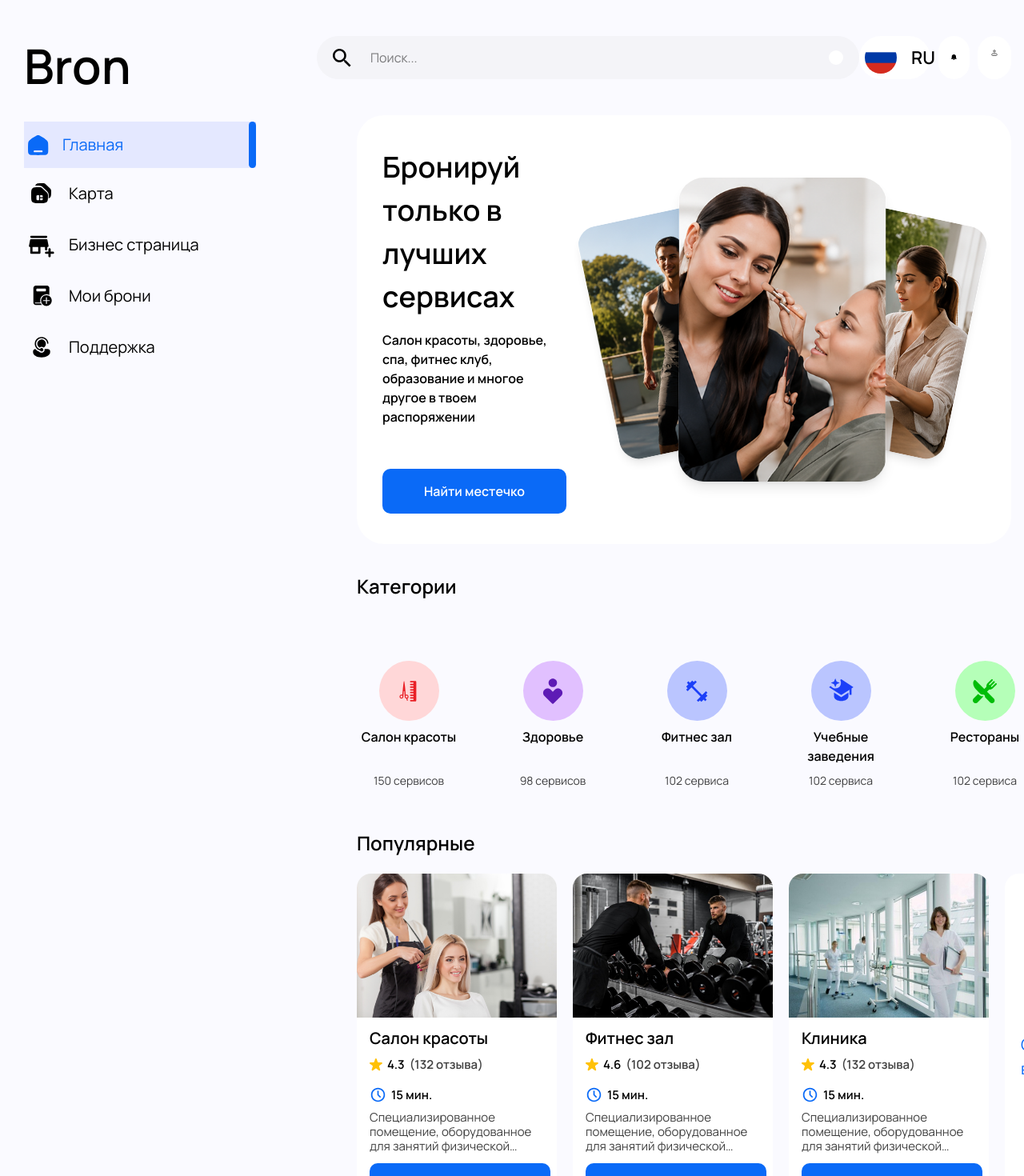
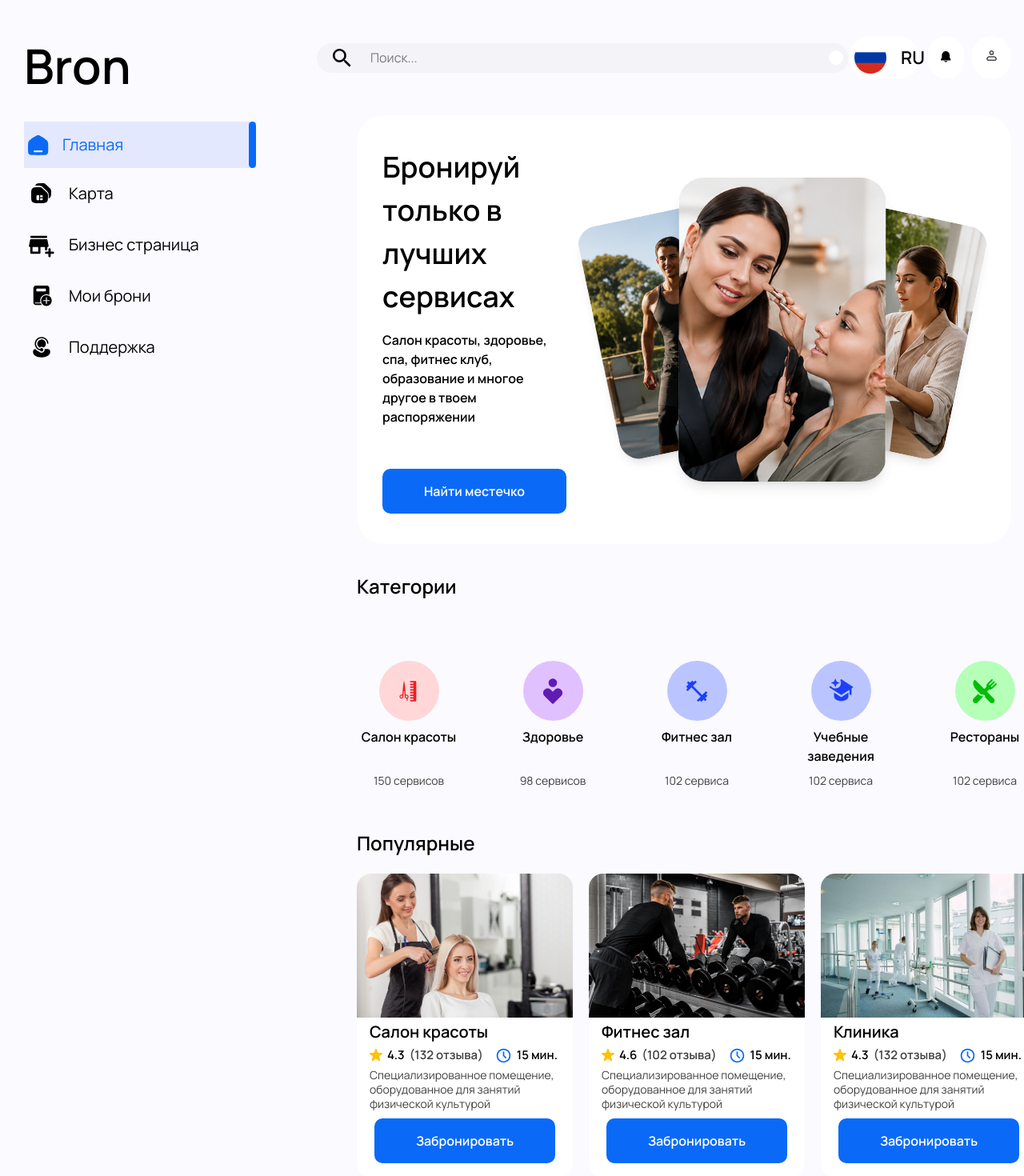
Before and after one commit to rgxzlol/Bron-frontend, a Next.js app: page / in a window 1280 px wide. Shown: the top 1470 px of the page at 80% size. Built offline with nearby package versions, Linux system fonts and the light colour scheme.

Commit message:
fix something in geo and main pages

```diff
--- a/src/components/features/home/Popular.tsx
+++ b/src/components/features/home/Popular.tsx
@@ -18,7 +18,7 @@ export default function Popular() {
           <Link
             key={place.id}
             href={routes.home}
-            className="flex w-full min-w-[250px] flex-1 flex-col overflow-hidden rounded-[18px] bg-white"
+            className="flex w-full min-w-[270px] flex-1 flex-col overflow-hidden rounded-[18px] bg-white"
           >
             <Image
               className="h-[180px] w-full object-cover"
@@ -28,8 +28,8 @@ export default function Popular() {
               height={180}
             />
 
-            <div className="flex flex-col gap-[12px] px-[16px] pb-[13px] pt-[12px]">
-              <div className="flex flex-col gap-[8px]">
+            <div className="flex flex-col gap-[9px] px-[16px] pb-[13px] pt-[4px] items-center">
+              <div className="flex flex-col gap-[4px]">
                 <span className="line-clamp-2 text-[20px] font-semibold leading-[28px]">
                   {place.title}
                 </span>
@@ -63,7 +63,7 @@ export default function Popular() {
                   </div>
                 </div>
 
-                <p className="line-clamp-3 min-h-[54px] text-[15px] leading-[18px] opacity-75">
+                <p className="line-clamp-3 min-h-[54px] text-[14px] leading-[18px] opacity-75">
                   {place.desc}
                 </p>
               </div>
--- a/src/components/features/map/FullMap.tsx
+++ b/src/components/features/map/FullMap.tsx
@@ -52,7 +52,7 @@ export default function FullMap({ onStartBooking }: FullMapProps) {
           const el = document.createElement("div")
 
           el.className = `
-            w-5 h-5 rounded-full bg-blue-500
+            w-5 h-5 rounded-full bg-[#0a6af7]
             border-4 border-white shadow-lg
           `
 
@@ -93,7 +93,7 @@ export default function FullMap({ onStartBooking }: FullMapProps) {
           const el = document.createElement("div")
 
           el.className = `
-            w-5 h-5 rounded-full bg-blue-500
+            w-5 h-5 rounded-full bg-[#0a6af7]
             border-4 border-white shadow-lg
           `
 
--- a/src/components/features/map/HospitalServicesModal.tsx
+++ b/src/components/features/map/HospitalServicesModal.tsx
@@ -72,7 +72,7 @@ export default function HospitalServicesModal({
                     </div>
                     <button
                       type="button"
-                      className={s.pickBtn}
+                      className={isSelected ? s.pickBtnPress : s.pickBtn }
                       onClick={() => toggleService(service.id)}
                       aria-pressed={isSelected}
                     >
--- a/src/components/features/map/bookingExtrasModal.module.css
+++ b/src/components/features/map/bookingExtrasModal.module.css
@@ -234,6 +234,9 @@
   justify-content: center;
 }
 
+
+
+
 @media (max-width: 640px) {
   .summaryRow {
     grid-template-columns: 1fr;
--- a/src/components/features/map/bookingPage.module.css
+++ b/src/components/features/map/bookingPage.module.css
@@ -700,6 +700,9 @@
   font-weight: 600;
   font-size: 14px;
   background: #fff;
+  display: flex;
+  justify-content: center;
+  align-items: center;
 }
 
 .primaryLink {
--- a/src/components/layout/Header.tsx
+++ b/src/components/layout/Header.tsx
@@ -5,8 +5,9 @@ import Link from "next/link";
 
 export default function Header() {
   return (
-    <header className="my-[45px] flex justify-between">
-      <div className="flex items-center rounded-[38px] bg-[#f4f4f8] px-5 py-[6px]">
+    <header className="my-[45px]">
+      <div className="mx-auto flex max-w-[1200px] items-center justify-between">
+        <div className="flex items-center rounded-[38px] bg-[#f4f4f8] px-5 py-[6px] pr-[7px]">
           <label className="flex items-center">
             <Image className="mr-4" src={assets.header.search} alt="Поиск" />
             <input
@@ -17,7 +18,11 @@ export default function Header() {
             />
           </label>
 
-        <button type="button" className="rounded-full bg-white p-[9px]" aria-label="Фильтры">
+          <button
+            type="button"
+            className="rounded-full bg-white p-[9px]"
+            aria-label="Фильтры"
+          >
             <Image src={assets.header.filter} alt="" />
           </button>
         </div>
@@ -34,15 +39,20 @@ export default function Header() {
 
           <button
             type="button"
-          className="bg-white p-[16px] rounded-full"
+            className="rounded-full bg-white p-[16px]"
             aria-label="Уведомления"
           >
             <Image src={assets.header.notification} alt="" />
           </button>
 
-        <Link href={routes.profile} className="bg-white p-[16px] rounded-full" aria-label="Профиль">
+          <Link
+            href={routes.profile}
+            className="rounded-full bg-white p-[16px]"
+            aria-label="Профиль"
+          >
             <Image src={assets.header.profileIcon} alt="" />
           </Link>
+        </div>
       </div>
     </header>
   );
```
Also changed, not shown: src/components/features/map/hospitalServicesModal.module.css (+13 -0 lines), src/assets/images/filter.svg. Lines whose indentation alone changed are shown as unchanged.
